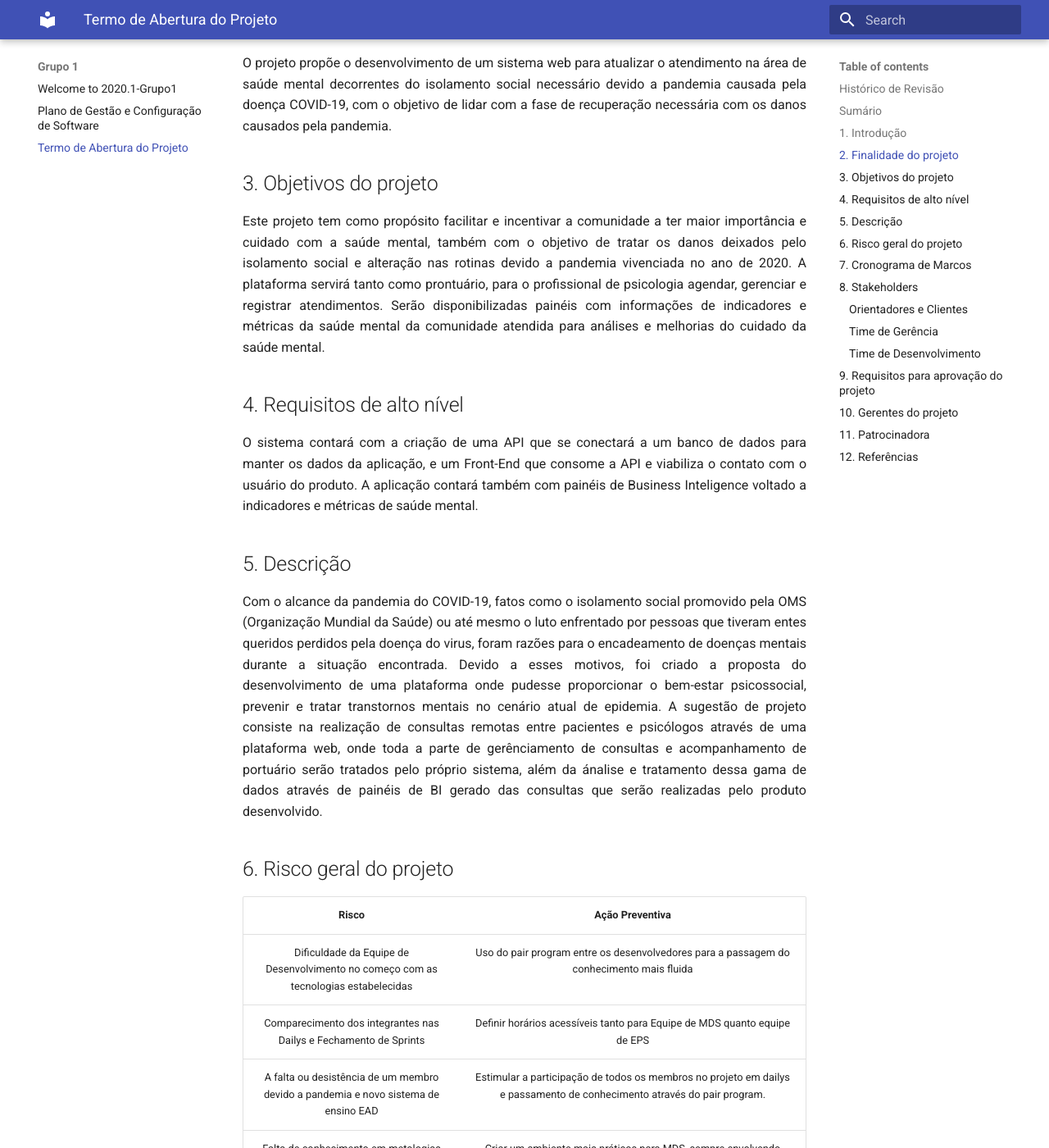
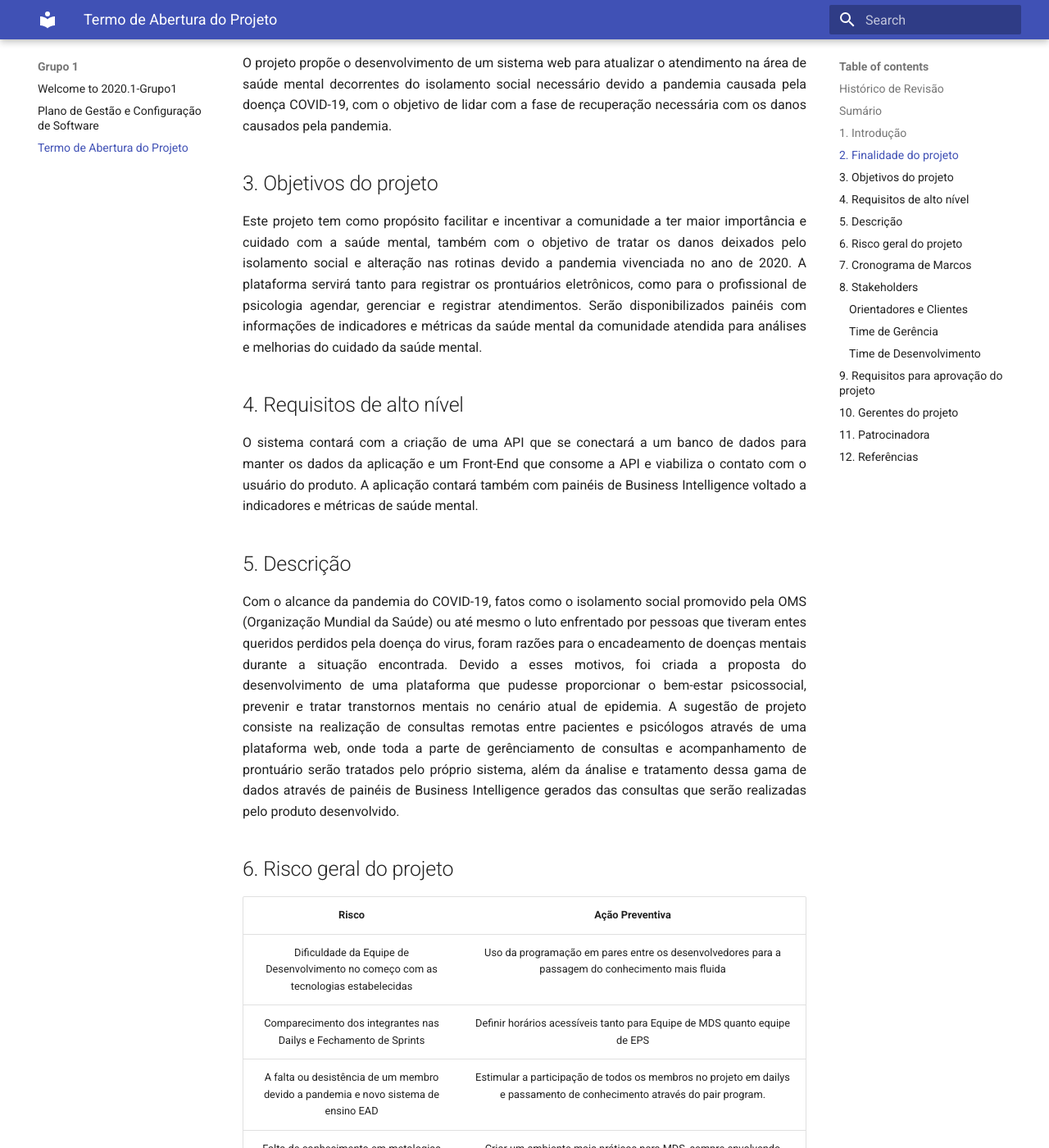
Before and after one commit to fga-eps-mds/2020.1-eSaudeUnB-Wiki, an MkDocs documentation site: the page built from docs/tap.md, in a window 1280 px wide and 1400 px high, scrolled down 1088 px. Shown: the whole window at 82% size. Built offline with MkDocs 1.6.1 and Material for MkDocs 9.7.7, drawn with Linux system fonts in a browser that asks for light colours; some of the changed text lies outside the part shown.

Commit message:
docs: fix typos #6

```diff
--- a/docs/tap.md
+++ b/docs/tap.md
@@ -33,23 +33,22 @@
 
 ## 3. Objetivos do projeto
 
-<p align = "justify"> Este projeto tem como propósito facilitar e incentivar a comunidade a ter maior importância e cuidado com a saúde mental, também com o objetivo de tratar os danos deixados pelo isolamento social e alteração nas rotinas devido a pandemia vivenciada no ano de 2020. A plataforma servirá tanto como prontuário, para o profissional de psicologia agendar, gerenciar e registrar atendimentos. Serão disponibilizadas painéis com informações de indicadores e métricas da saúde mental da comunidade atendida para análises e melhorias do cuidado da saúde mental.</p>
+<p align = "justify"> Este projeto tem como propósito facilitar e incentivar a comunidade a ter maior importância e cuidado com a saúde mental, também com o objetivo de tratar os danos deixados pelo isolamento social e alteração nas rotinas devido a pandemia vivenciada no ano de 2020. A plataforma servirá tanto para registrar os prontuários eletrônicos, como para o profissional de psicologia agendar, gerenciar e registrar atendimentos. Serão disponibilizados painéis com informações de indicadores e métricas da saúde mental da comunidade atendida para análises e melhorias do cuidado da saúde mental.</p>
 
 ## 4. Requisitos de alto nível
 
-<p align = "justify"> O sistema contará com a criação de uma API que se conectará a um banco de dados para manter os dados da aplicação, e um Front-End que consome a API e viabiliza o contato com o usuário do produto. A aplicação contará também com painéis de Business Inteligence voltado a indicadores e métricas de saúde mental.</p>
+<p align = "justify"> O sistema contará com a criação de uma API que se conectará a um banco de dados para manter os dados da aplicação e um Front-End que consome a API e viabiliza o contato com o usuário do produto. A aplicação contará também com painéis de Business Intelligence voltado a indicadores e métricas de saúde mental.</p>
 
 ## 5. Descrição
 
-<p align = "justify">
-    Com o alcance da pandemia do COVID-19, fatos como o isolamento social promovido pela OMS (Organização Mundial da Saúde) ou até mesmo o luto enfrentado por pessoas que tiveram entes queridos perdidos pela doença do virus, foram razões para o encadeamento de doenças mentais durante a situação encontrada. Devido a esses motivos, foi criado a proposta do desenvolvimento de uma plataforma onde pudesse proporcionar o bem-estar psicossocial, prevenir e tratar transtornos mentais no cenário atual de epidemia. A sugestão de projeto consiste na realização de consultas remotas entre pacientes e psicólogos através de uma plataforma web, onde toda a parte de gerênciamento de consultas e acompanhamento de portuário serão tratados pelo próprio sistema, além da ánalise e tratamento dessa gama de dados através de painéis de BI gerado das consultas que serão realizadas pelo produto desenvolvido.
+<p align = "justify"> Com o alcance da pandemia do COVID-19, fatos como o isolamento social promovido pela OMS (Organização Mundial da Saúde) ou até mesmo o luto enfrentado por pessoas que tiveram entes queridos perdidos pela doença do virus, foram razões para o encadeamento de doenças mentais durante a situação encontrada. Devido a esses motivos, foi criada a proposta do desenvolvimento de uma plataforma que pudesse proporcionar o bem-estar psicossocial, prevenir e tratar transtornos mentais no cenário atual de epidemia. A sugestão de projeto consiste na realização de consultas remotas entre pacientes e psicólogos através de uma plataforma web, onde toda a parte de gerênciamento de consultas e acompanhamento de prontuário serão tratados pelo próprio sistema, além da ánalise e tratamento dessa gama de dados através de painéis de Business Intelligence gerados das consultas que serão realizadas pelo produto desenvolvido.
 </p>
 
 ## 6. Risco geral do projeto
 
 | Risco | Ação Preventiva |
 | :---------: | :--------: |
-| Dificuldade da Equipe de Desenvolvimento no começo com as tecnologias estabelecidas  | Uso do pair program entre os desenvolvedores para a passagem do conhecimento mais fluida  |
+| Dificuldade da Equipe de Desenvolvimento no começo com as tecnologias estabelecidas  | Uso da programação em pares entre os desenvolvedores para a passagem do conhecimento mais fluida  |
 | Comparecimento dos integrantes nas Dailys e Fechamento de Sprints | Definir horários acessíveis tanto para Equipe de MDS quanto equipe de EPS |
 | A falta ou desistência de um membro devido a pandemia e novo sistema de ensino EAD | Estimular a participação de todos os membros no projeto em dailys e passamento de conhecimento através do pair program.  |
 | Falta de conhecimento em metologias Ágeis por parte de MDS | Criar um ambiente mais práticos para MDS, sempre envolvendo termos da área e rotinas que as metodologias propõem. |
@@ -58,7 +57,7 @@
 ## 7. Cronograma de Marcos
 
 <p align = "justify">
-    Atualmente o projeto esta dividido em dois Marcos principais dentro do planejamento da disciplina. São eles:
+    Atualmente o projeto esta dividido em dois marcos principais dentro do planejamento da disciplina. São eles:
 
         - Release 1: entrega do um MVP (minímo produto viável) do projeto.
         - Release 2: entrega geral do projeto planejado.
@@ -71,13 +70,12 @@
 | Integrante | Papel |
 | :---------: | :--------: |
 | Hilmer Neri | Orientador |
-| Carla Rocha Aguiar | Orientador |
+| Carla Rocha Aguiar | Orientadora |
 | Priscila Almeida | Cliente |
 
 ### Time de Gerência
 
-<p align = "justify">
-    Equipe composta por alunos da disciplina de "Engenharia de Produto de Software" da Universidade de Brasilía, onde tem o papel de orientar de forma técnica a equipe de desenvolvimento do projeto.
+<p align = "justify"> Equipe composta por estudantes da disciplina de Engenharia de Produto de Software do curso de Engenharia de Sofware da Universidade de Brasilía, onde tem o papel de orientar de forma técnica a equipe de desenvolvimento do projeto.
 </p>
 
 
@@ -90,14 +88,13 @@
 
 ### Time de Desenvolvimento
 
-<p align = "justify">
-    Equipe composta por alunos da disciplina de "Metodologia e Desenvolvimento de Software" da Universidade de Brasilía, onde tem o papel de Desenvolver o projeto proposto neste documento.
+<p align = "justify"> Equipe composta por alunos da disciplina de Metodologia e Desenvolvimento de Software do curso de Engenharia de Software da Universidade de Brasilía, onde tem o papel de Desenvolver o projeto proposto neste documento.
 </p>
 
 | Integrante | Papel |
 | :---------: | ----------: |
 | Abner Filipe | Desenvolvedor |
-| Perdro Henrique | Desenvolvedor |
+| Pedro Henrique | Desenvolvedor |
 | Caio Martins | Desenvolvedor |
 | Rafael Leão | Desenvolvedor |
 | Vinicius Lima | Desenvolvedor |
```
